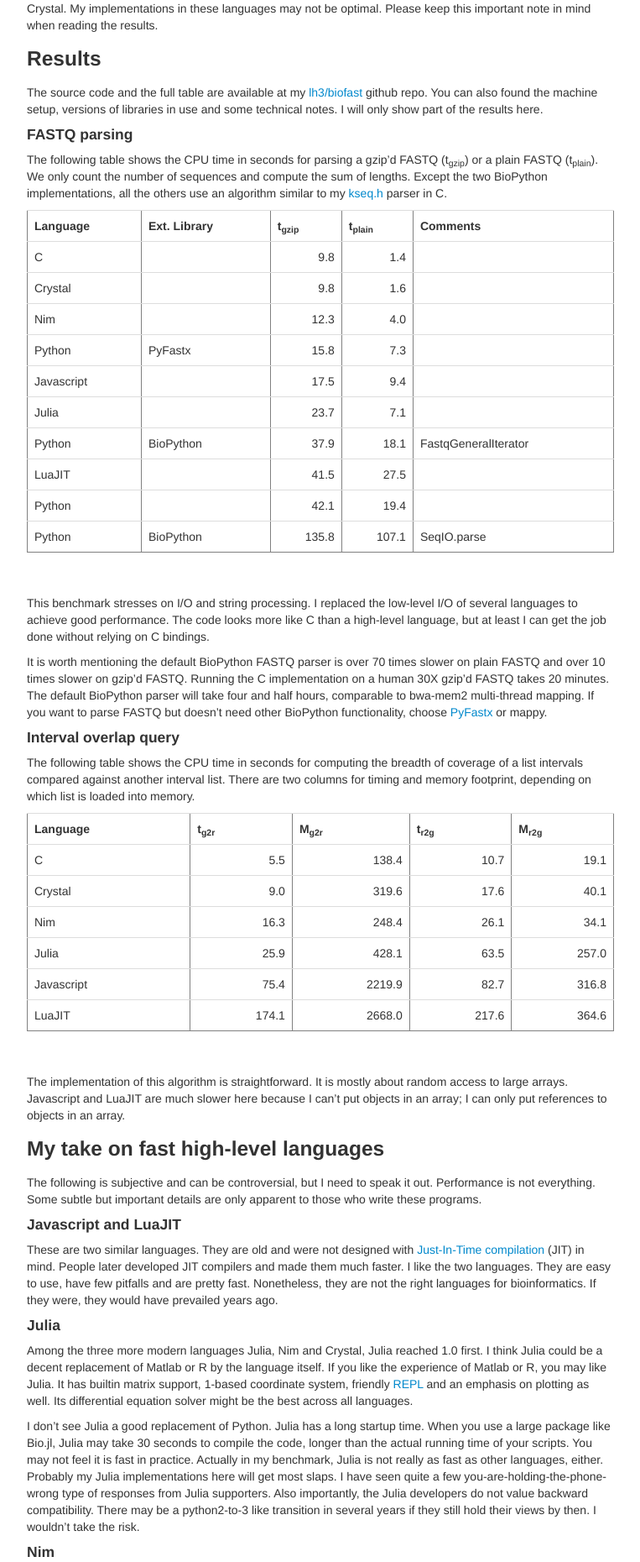
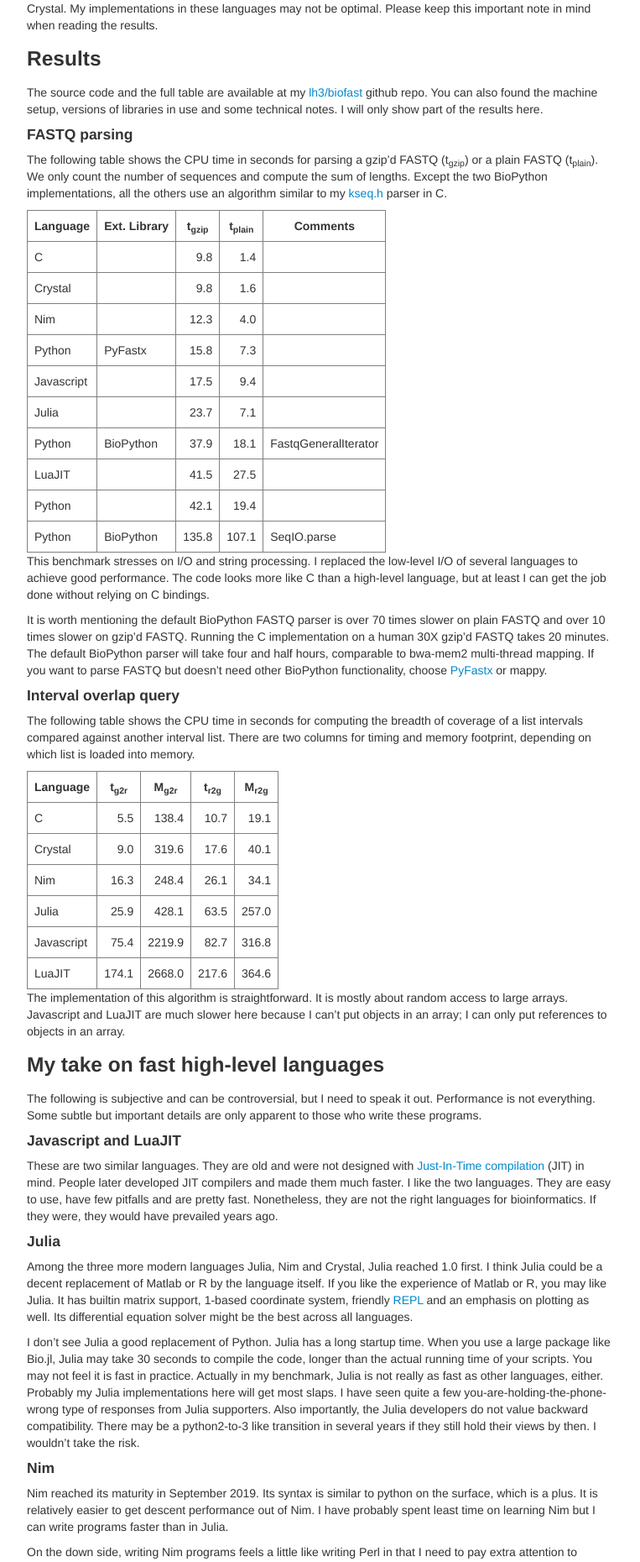
Before and after one commit to lh3/lh3.github.com, a Jekyll site: the page built from _posts/2020-05-17-fast-high-level-programming-languages.md, in a window 1280 px wide. Shown: the part 522-2382 px from the top of the page at 84% size, without its empty margins (258-1021 px from the left). Built offline with Jekyll 4.4.1, drawn with Linux system fonts in a browser that asks for light colours; comment, search, counter and statistics services are not loaded.

Commit message:
table formatting again

```diff
--- a/_posts/2020-05-17-fast-high-level-programming-languages.md
+++ b/_posts/2020-05-17-fast-high-level-programming-languages.md
@@ -42,8 +42,8 @@
 implementations, all the others use an algorithm similar to my [kseq.h][kseq]
 parser in C.
 
-<style> .table td,th { padding: 8px; } </style>
-<table border="1" class="table">
+<style> .extable td,th { padding: 8px; } </style>
+<table border="1" class="extable">
 <tr><th>Language</th><th>Ext. Library</th><th>t<sub>gzip</sub></th><th>t<sub>plain</sub></th><th>Comments</th></tr>
 <tr><td>C         </td><td>         </td><td style="text-align:right">  9.8</td><td style="text-align:right">  1.4</td><td></td> </tr>
 <tr><td>Crystal   </td><td>         </td><td style="text-align:right">  9.8</td><td style="text-align:right">  1.6</td><td></td> </tr>
@@ -55,7 +55,7 @@
 <tr><td>LuaJIT    </td><td>         </td><td style="text-align:right"> 41.5</td><td style="text-align:right"> 27.5</td><td></td> </tr>
 <tr><td>Python    </td><td>         </td><td style="text-align:right"> 42.1</td><td style="text-align:right"> 19.4</td><td></td> </tr>
 <tr><td>Python    </td><td>BioPython</td><td style="text-align:right">135.8</td><td style="text-align:right">107.1</td><td>SeqIO.parse</td> </tr>
-</table><br/>
+</table>
 
 This benchmark stresses on I/O and string processing. I replaced the low-level
 I/O of several languages to achieve good performance. The code looks more like
@@ -76,7 +76,7 @@
 two columns for timing and memory footprint, depending on which list is loaded
 into memory.
 
-<table border="1" class="table">
+<table border="1" class="extable">
 <tr><th>Language</th><th>t<sub>g2r</sub></th><th>M<sub>g2r</sub></th><th>t<sub>r2g</sub></th><th>M<sub>r2g</sub></th></tr>
 <tr><td>C         </td><td style="text-align:right">  5.5</td><td style="text-align:right"> 138.4</td><td style="text-align:right"> 10.7</td><td style="text-align:right"> 19.1</td></tr>
 <tr><td>Crystal   </td><td style="text-align:right">  9.0</td><td style="text-align:right"> 319.6</td><td style="text-align:right"> 17.6</td><td style="text-align:right"> 40.1</td></tr>
@@ -84,7 +84,7 @@
 <tr><td>Julia     </td><td style="text-align:right"> 25.9</td><td style="text-align:right"> 428.1</td><td style="text-align:right"> 63.5</td><td style="text-align:right">257.0</td></tr>
 <tr><td>Javascript</td><td style="text-align:right"> 75.4</td><td style="text-align:right">2219.9</td><td style="text-align:right"> 82.7</td><td style="text-align:right">316.8</td></tr>
 <tr><td>LuaJIT    </td><td style="text-align:right">174.1</td><td style="text-align:right">2668.0</td><td style="text-align:right">217.6</td><td style="text-align:right">364.6</td></tr>
-</table><br/>
+</table>
 
 The implementation of this algorithm is straightforward. It is mostly about
 random access to large arrays. Javascript and LuaJIT are much slower here
```
